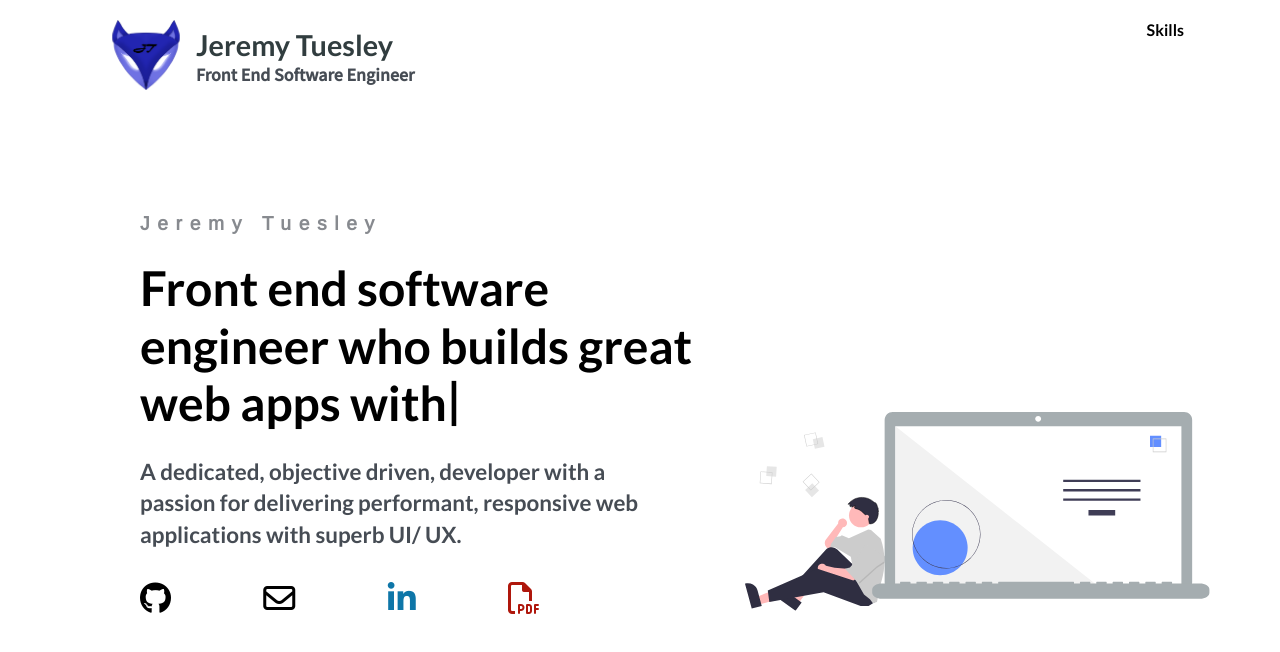
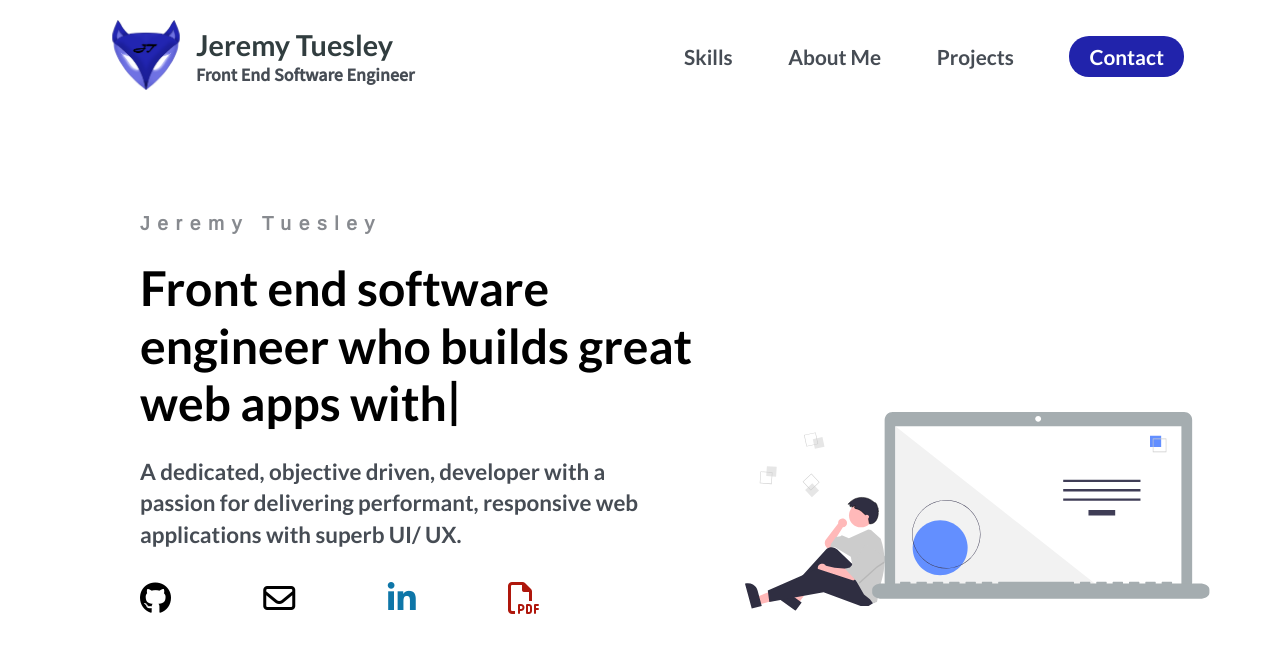
Before and after one commit to jeremytuesley/jeremytuesley.github.io, a React (Create React App) app: page / in a window 1280 px wide. Shown: the top 652 px of the page. Built offline with nearby package versions, Linux system fonts and the light colour scheme.

Commit message:
nav changes complete

```diff
--- a/src/assets/index.css
+++ b/src/assets/index.css
@@ -5,7 +5,10 @@
   margin: 0;
   box-sizing: border-box;
 }
-
+li {
+  display: list-item;
+  list-style-type: none;
+}
 a {
   text-decoration: none;
   color: #313d3f;
--- a/src/assets/landing.scss
+++ b/src/assets/landing.scss
@@ -57,7 +57,7 @@
         font-size: 2rem;
         &:hover {
           cursor: pointer;
-          transition: 0.5s;
+          transition: 500ms;
         }
       }
       .default-black:hover {
--- a/src/assets/nav.scss
+++ b/src/assets/nav.scss
@@ -1,10 +1,15 @@
 Nav {
   width: 100%;
-  .top-nav {
-    display: flex;
-    justify-content: space-between;
-    margin: 20px auto;
-    width: 85%;
+  display: flex;
+  justify-content: space-between;
+  margin: 20px auto;
+  width: 85%;
+
+  .nav--logo {
+    &:hover {
+      transition: 500ms;
+      opacity: 85%;
+    }
     .logo-container {
       display: flex;
       align-items: center;
@@ -27,4 +32,27 @@ Nav {
       }
     }
   }
+  .nav__link--list {
+    width: 500px;
+    display: flex;
+    align-items: center;
+    justify-content: space-between;
+    .nav__link {
+      font-size: 1.3rem;
+      color: #464c54;
+      &:hover {
+        cursor: pointer;
+      }
+    }
+    .contact-button {
+      background-color: #2123ab;
+      color: white;
+      padding: 8px 20px;
+      border-radius: 20px;
+      &:hover {
+        transition: 300ms;
+        background-color: #2c2ffc;
+      }
+    }
+  }
 }
--- a/src/components/Navbar.js
+++ b/src/components/Navbar.js
@@ -7,7 +7,7 @@ import logo from '../assets/images/logo.svg';
 const Navbar = () => {
   return (
     <nav>
-      <div className="top-nav">
+      <div className="nav--logo">
         <Link to="/">
           <div className="logo-container">
             <div className="logo-image">
@@ -19,14 +19,13 @@ const Navbar = () => {
             </div>
           </div>
         </Link>
-        <div className="top-nav__right">
-          Skills
-          {/* <Link to="/skills">Skills </Link>
-          <Link to="/projects">Projects </Link>
-          <Link to="/blog"> Blog</Link>
-          <Link to="/contact">Contact </Link> */}
-        </div>
       </div>
+      <ul className="nav__link--list">
+        <li className="nav__link">Skills</li>
+        <li className="nav__link">About Me</li>
+        <li className="nav__link">Projects</li>
+        <li className="nav__link contact-button">Contact</li>
+      </ul>
     </nav>
   );
 };
```
Also changed, not shown: src/components/Skills.js (added).
